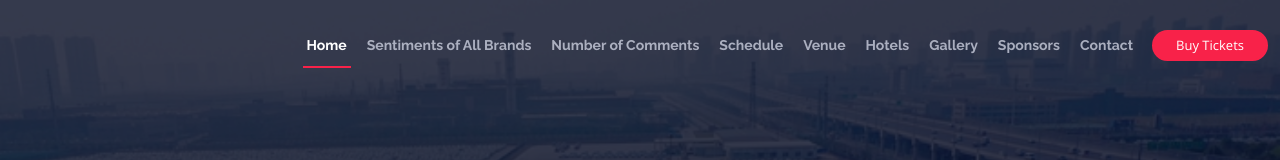
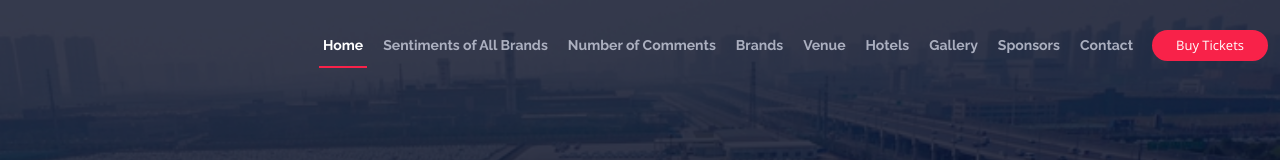
Before and after one commit to EmineSener/SentimentAnalyseBrands, a plain HTML site: page index.html in a window 1280 px wide. Shown: the top 160 px of the page. Drawn offline with nearby package versions, Linux system fonts and the light colour scheme.

Commit message:
Update index.html

```diff
--- a/index.html
+++ b/index.html
@@ -51,7 +51,7 @@
                 <li><a class="nav-link scrollto active" href="index.html">Home</a></li>
                 <li><a class="nav-link scrollto" href="sentiment_graphic.html">Sentiments of All Brands</a></li>
                 <li><a class="nav-link scrollto" href="number_of_comments.html">Number of Comments</a></li>
-                <li><a class="nav-link scrollto" href="#schedule">Schedule</a></li>
+                <li><a class="nav-link scrollto" href="brands.html">Brands</a></li>
                 <li><a class="nav-link scrollto" href="#venue">Venue</a></li>
                 <li><a class="nav-link scrollto" href="#hotels">Hotels</a></li>
                 <li><a class="nav-link scrollto" href="#gallery">Gallery</a></li>
```
